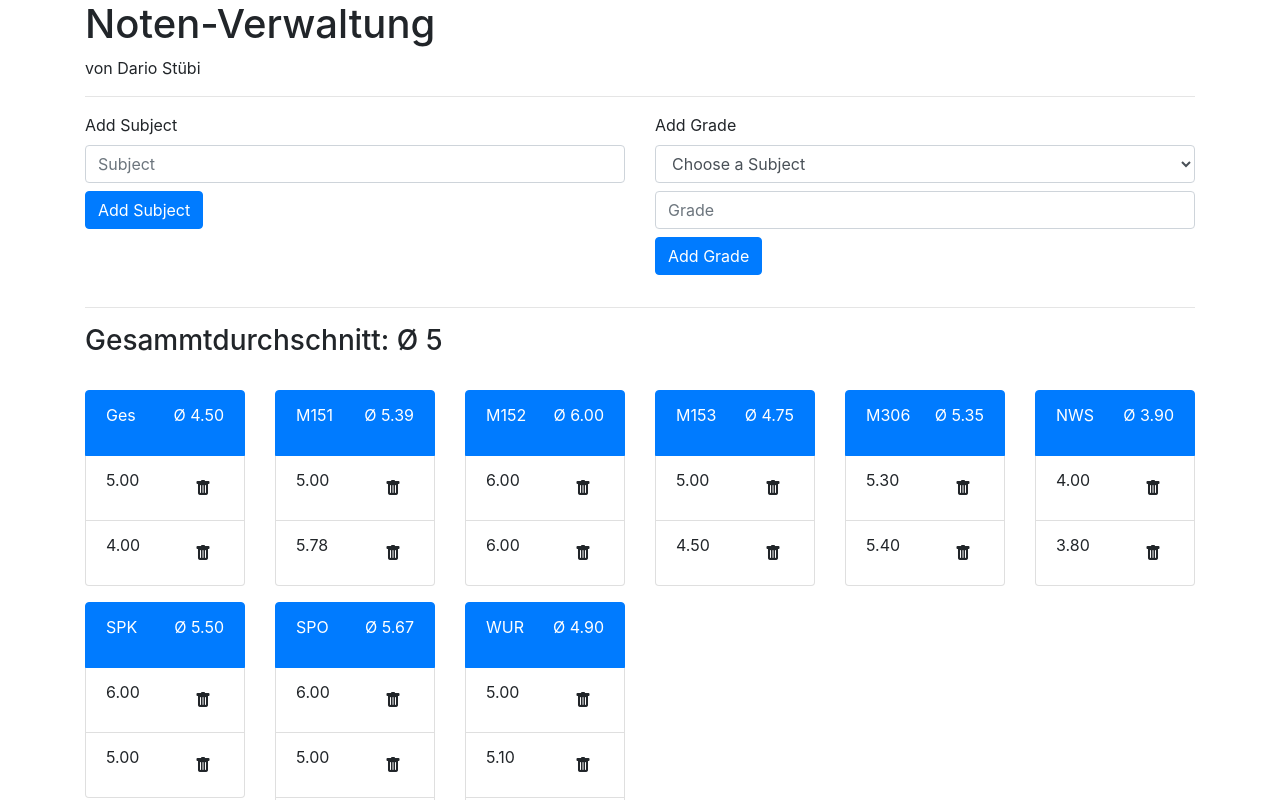
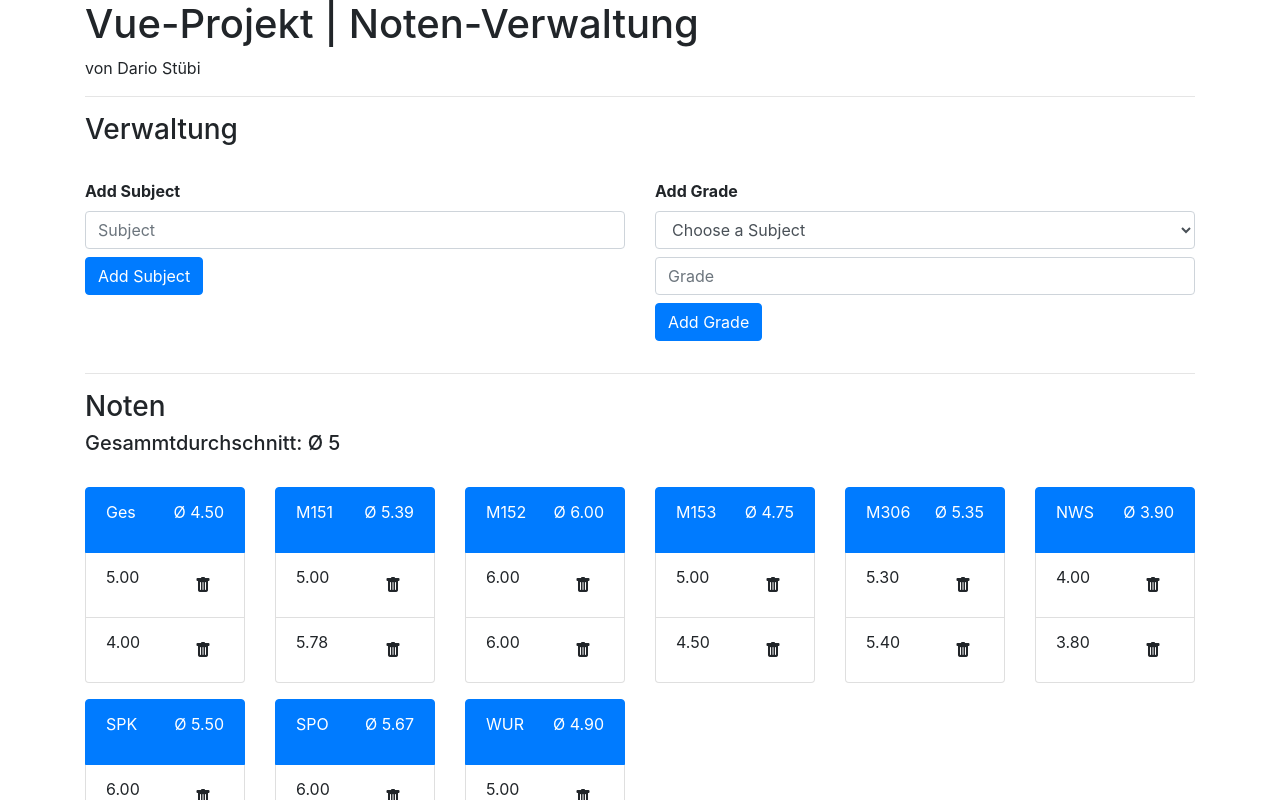
Before and after one commit to edp-darios/m152, a Vue app in the folder Projekt/notenverwaltung/: page / in a window 1280 px wide. Shown: the top 800 px of the page. Built offline with nearby package versions, Linux system fonts and the light colour scheme.

Commit message:
Changed Design

```diff
--- a/Projekt/notenverwaltung/src/views/GradesView.vue
+++ b/Projekt/notenverwaltung/src/views/GradesView.vue
@@ -3,23 +3,25 @@
     <div class="row">
 
       <div class="col-12">
-        <h1>Noten-Verwaltung</h1>
+        <h1>Vue-Projekt | Noten-Verwaltung</h1>
         <p>von Dario Stübi</p>
         <hr>
+        <h3>Verwaltung</h3>
+        <br>
       </div>
 
       <div class="col-md-6">
         <div class="form-group w-100">
-          <label for="addSubject">Add Subject</label>
-          <input v-model="newSubject" name="addSubject" type="text" placeholder="Subject" aria-label="New Subject" aria-describedby="add-button" class="form-control">
+          <label for="addSubject" class="font-weight-bold">Add Subject</label>
+          <input v-model="newSubject" id="addSubject" name="addSubject" type="text" placeholder="Subject" aria-label="New Subject" aria-describedby="add-button" class="form-control">
           <button @click="addSubject(this.newSubject)" class="btn btn-primary mt-2">Add Subject</button>
         </div>
       </div>
 
       <div class="col-md-6">
         <div class="form-group w-100">
-          <label for="addGrade">Add Grade</label>
-          <select name="addGrade" v-model="selectSubject" class="form-control">
+          <label for="addGrade" class="font-weight-bold">Add Grade</label>
+          <select name="addGrade" id="addGrade" v-model="selectSubject" class="form-control">
             <option value="disabled" disabled>Choose a Subject</option>
             <option v-for="subject in subjects" :value="subject.subject">{{ subject.subject }}</option>
           </select>
@@ -30,7 +32,8 @@
 
       <div class="col-12">
         <hr>
-        <h3>Gesammtdurchschnitt: Ø {{ Math.round(parseFloat(overallAVG) * 2) / 2 }}</h3>
+        <h3>Noten</h3>
+        <h5>Gesammtdurchschnitt: Ø {{ Math.round(parseFloat(overallAVG) * 2) / 2 }}</h5>
         <br>
       </div>
 
```
